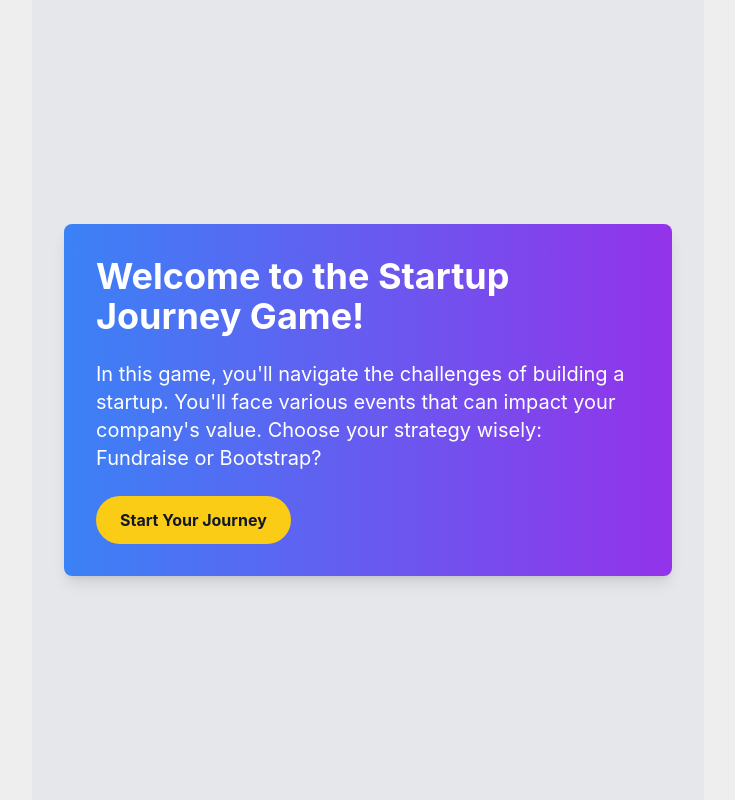
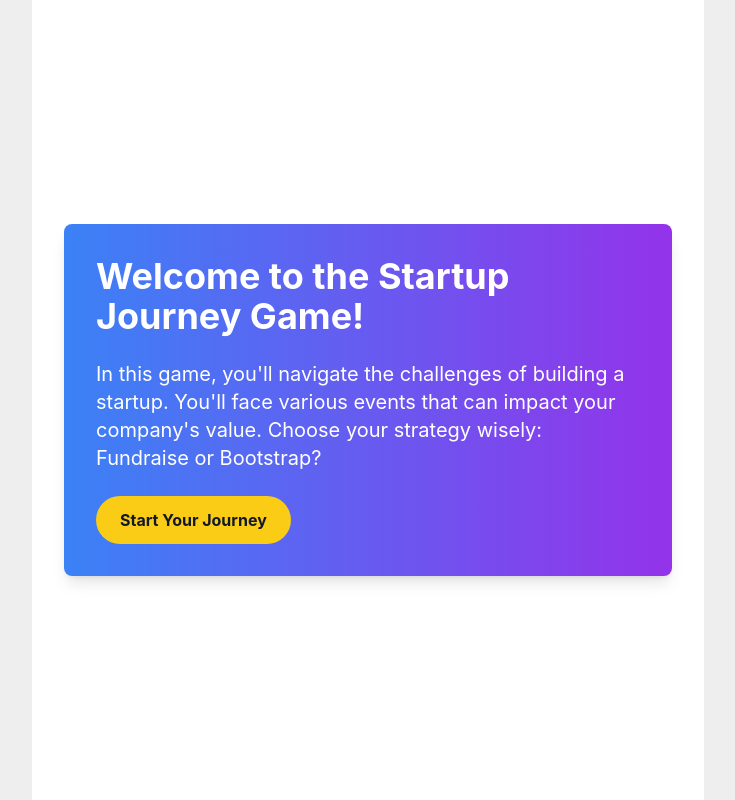
Before and after one commit to SimCaseIO/mini-startup-journey, a React (Create React App) app: page / in a window 1280 px wide. Shown: the whole page, without its empty margins (272-1007 px from the left). Built offline with nearby package versions, Linux system fonts and the light colour scheme.

Commit message:
meta adjustments

```diff
--- a/public/index.html
+++ b/public/index.html
@@ -5,16 +5,13 @@
     <link rel="icon" href="%PUBLIC_URL%/favicon.ico" />
     <meta name="viewport" content="width=device-width, initial-scale=1" />
     <meta name="theme-color" content="#000000" />
-    <meta
-      name="description"
-      content="Web site created using create-react-app"
-    />
-    <link rel="apple-touch-icon" href="%PUBLIC_URL%/logo192.png" />
+    <meta name="description" content="Startup Journey Simulation By SimCase" />
+    <!-- <link rel="apple-touch-icon" href="%PUBLIC_URL%/logo192.png" /> -->
     <!--
       manifest.json provides metadata used when your web app is installed on a
       user's mobile device or desktop. See https://developers.google.com/web/fundamentals/web-app-manifest/
     -->
-    <link rel="manifest" href="%PUBLIC_URL%/manifest.json" />
+    <!-- <link rel="manifest" href="%PUBLIC_URL%/manifest.json" /> -->
     <!--
       Notice the use of %PUBLIC_URL% in the tags above.
       It will be replaced with the URL of the `public` folder during the build.
--- a/src/App.jsx
+++ b/src/App.jsx
@@ -374,7 +374,7 @@ export const App = () => {
 
   return (
     <GameContext.Provider value={contextValue}>
-      <div className='game-container max-w-2xl mx-auto p-8 bg-gray-200 min-h-screen flex items-center justify-center'>
+      <div className='game-container max-w-2xl mx-auto p-8 bg-white min-h-screen flex items-center justify-center'>
         <div className='w-full'>
           <h1 className='sr-only'>Startup Journey Game</h1>
           {gameState === 'intro' && <IntroScreen />}
```
Also changed, not shown: 9 other files (tests, documents, lock files or other folders).
